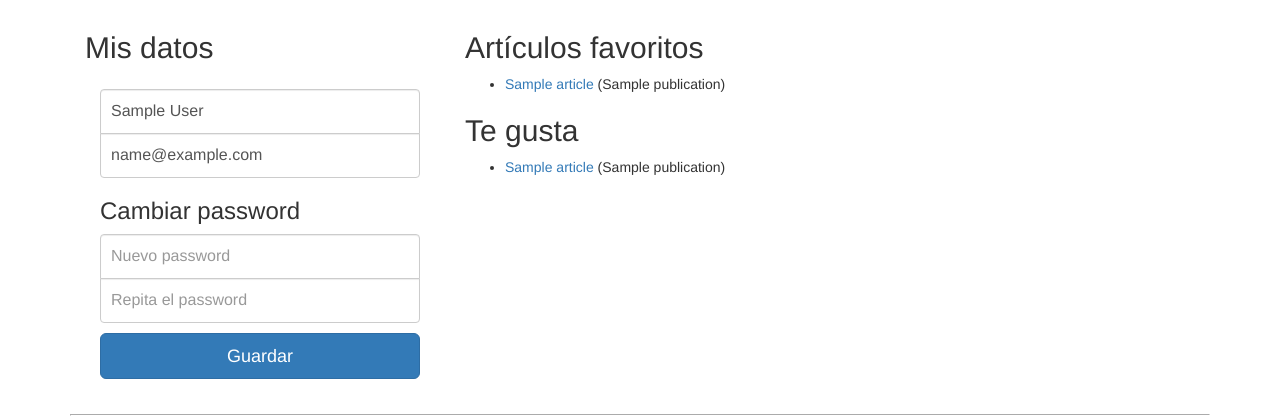
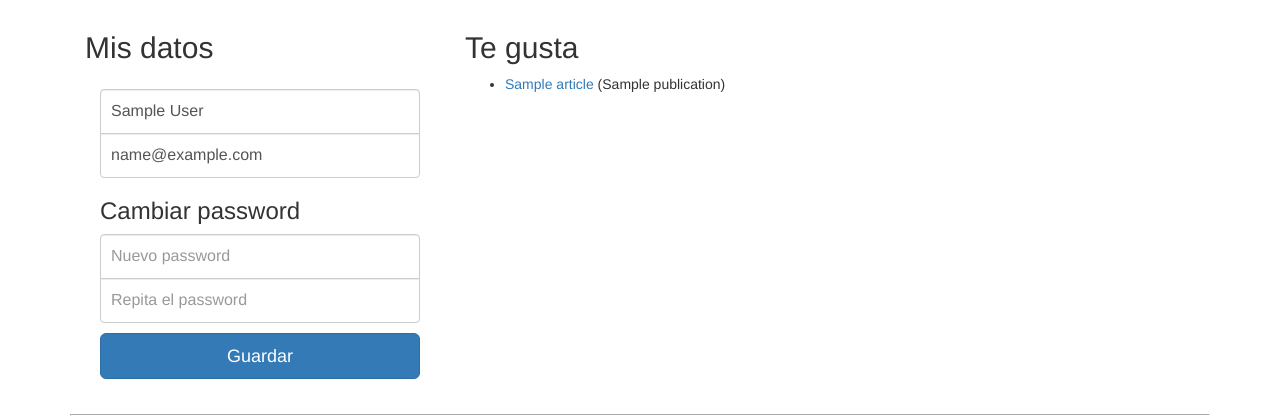
Before and after one commit to tooxie/blatt, a Flask app: page /profile/ in a window 1280 px wide. Shown: the part 51-471 px from the top of the page. Run offline with Flask 2, Linux system fonts and the light colour scheme; a user stored in the database is signed in; tables that the repository leaves empty hold one stand-in row (values such as "Sample post"); parts of the project's set-up code (start-up, migrations or seed data) failed here and were passed over; some libraries are stand-ins or nearby versions.

Commit message:
Removed concept of 'favourites'
Made no sense to have both 'liked' and 'favourited' articles.

```diff
--- a/blatt/persistence.py
+++ b/blatt/persistence.py
@@ -122,11 +122,6 @@ class Media(Base):
     photographer = relationship('Photographer',
                                 backref=backref('photos', order_by=pk))
 
-favourites = Table('favourites', Base.metadata,
-    Column('article_pk', Integer, ForeignKey('articles.pk')),
-    Column('user_pk', Integer, ForeignKey('users.pk')),
-)
-
 likes = Table('likes', Base.metadata,
     Column('article_pk', Integer, ForeignKey('articles.pk')),
     Column('user_pk', Integer, ForeignKey('users.pk')),
@@ -142,8 +137,6 @@ class User(Base):
     password = Column(String)
     salt = Column(String)
 
-    favourites = relationship('Article', secondary=favourites,
-                              backref='favourited_by')
     liked_articles = relationship('Article', secondary=likes,
                                   backref='liked_by')
 
@@ -159,12 +152,6 @@ class User(Base):
 
     def likes(self, article):
         return article in self.liked_articles
-
-    def favourited(self, article):
-        return article in self.favourites
-
-    def get_favourites(self, count):
-        return self.favourites[:count]
 
     def get_liked_articles(self, count):
         return self.liked_articles[:count]
--- a/blatt/www/app.py
+++ b/blatt/www/app.py
@@ -99,14 +99,9 @@ def social():
                 current_user.liked_articles.remove(article)
             else:
                 current_user.liked_articles.append(article)
-        elif 'fav' in request.form:
-            if article in current_user.favourites:
-                current_user.favourites.remove(article)
-            else:
-                current_user.favourites.append(article)
 
-        session.add(current_user)
-        session.commit()
+            session.add(current_user)
+            session.commit()
 
         return redirect(request.args.get('next') or request.referrer)
 
--- a/blatt/www/templates/profile.html
+++ b/blatt/www/templates/profile.html
@@ -50,21 +50,10 @@
 
     <div class="col-xs-12 col-sm-6 col-lg-8">
         <h2>
-            Artículos favoritos
-        </h2>
-        <ul>
-            {% for article in current_user.get_favourites(10) %}
-                <li>
-                    <a href="/{{ article.publication.slug }}/{{ article.title|slugify }}/{{ article.pk }}">{{ article.title }}</a>
-                    ({{ article.publication.name }})
-                </li>
-            {% endfor %}
-        </ul>
-        <h2>
             Te gusta
         </h2>
         <ul>
-            {% for article in current_user.get_liked_articles(10) %}
+            {% for article in current_user.get_liked_articles(20) %}
                 <li>
                     <a href="/{{ article.publication.slug }}/{{ article.title|slugify }}/{{ article.pk }}">{{ article.title }}</a>
                     ({{ article.publication.name }})
```
Also changed, not shown: blatt/www/templates/social.html (+0 -12 lines).
